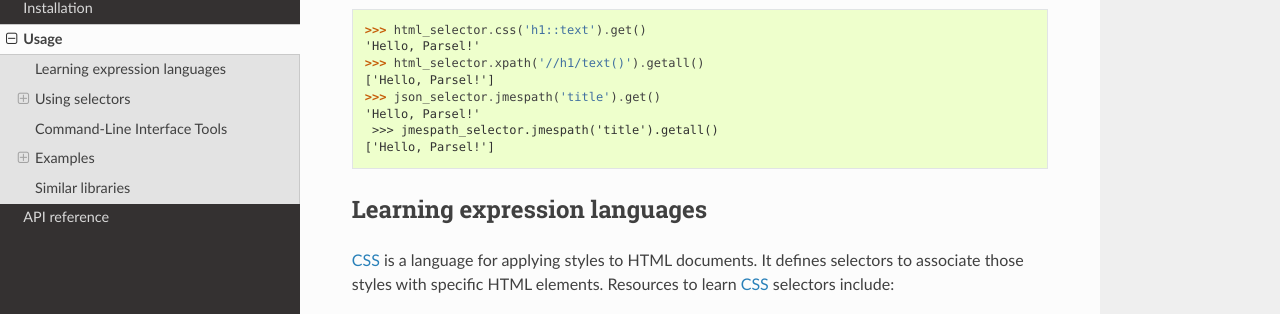
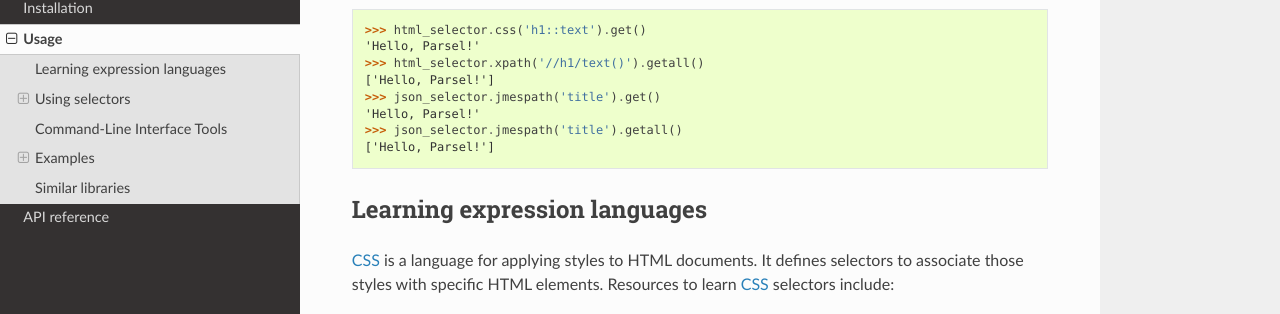
Before and after one commit to scrapy/parsel, a Sphinx documentation site: the page built from docs/usage.rst, in a window 1280 px wide and 900 px high, scrolled down 492 px. Shown: the part 137-451 px from the top of the window. Built offline with Sphinx 7.4.7 and the Read the Docs theme 2.0.0, drawn with Linux system fonts in a browser that asks for light colours.

Commit message:
adjustments

```diff
--- a/docs/usage.rst
+++ b/docs/usage.rst
@@ -31,7 +31,7 @@ And extract data from those elements::
     ['Hello, Parsel!']
     >>> json_selector.jmespath('title').get()
     'Hello, Parsel!'
-     >>> jmespath_selector.jmespath('title').getall()
+    >>> json_selector.jmespath('title').getall()
     ['Hello, Parsel!']
 
 .. _CSS: https://www.w3.org/TR/selectors
```
